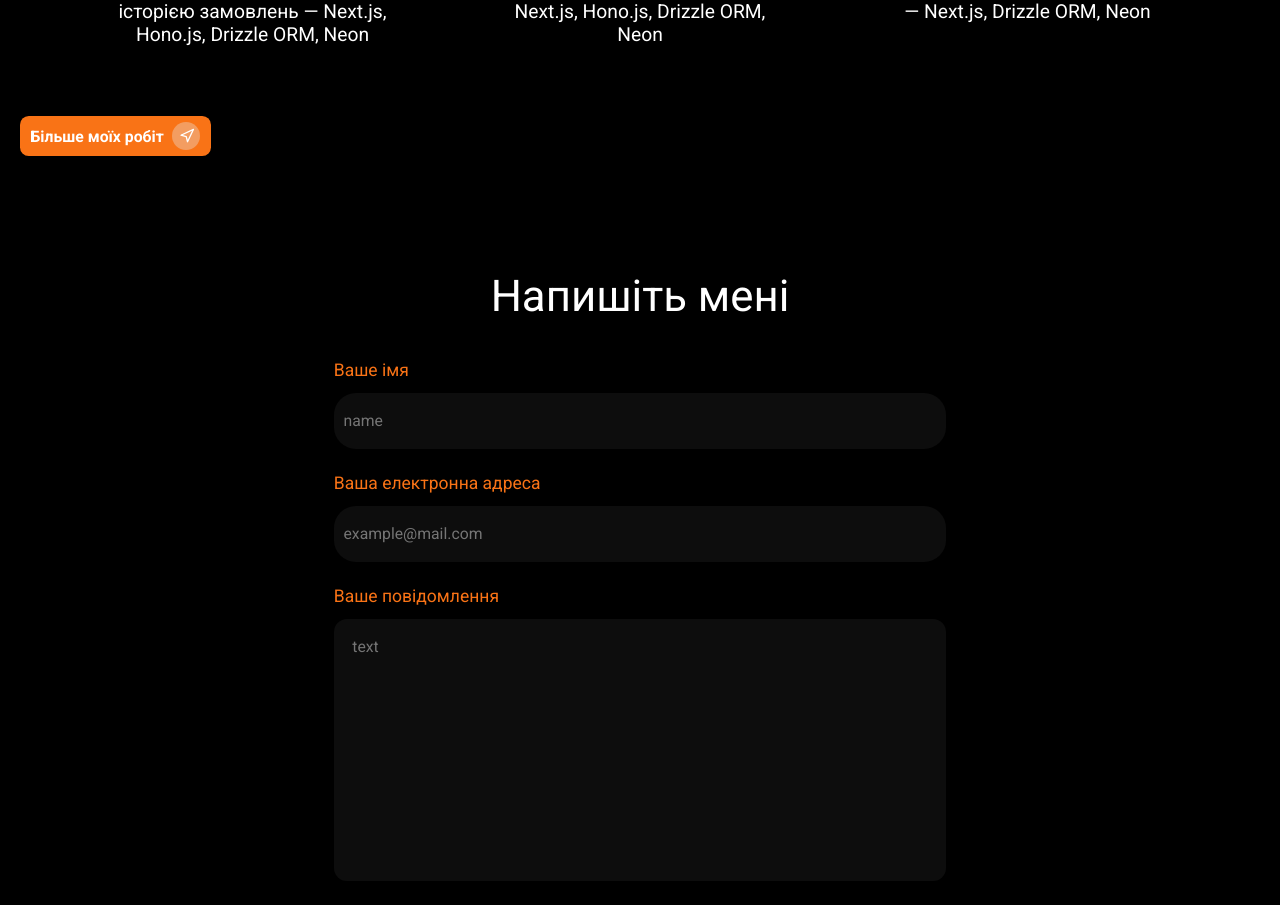
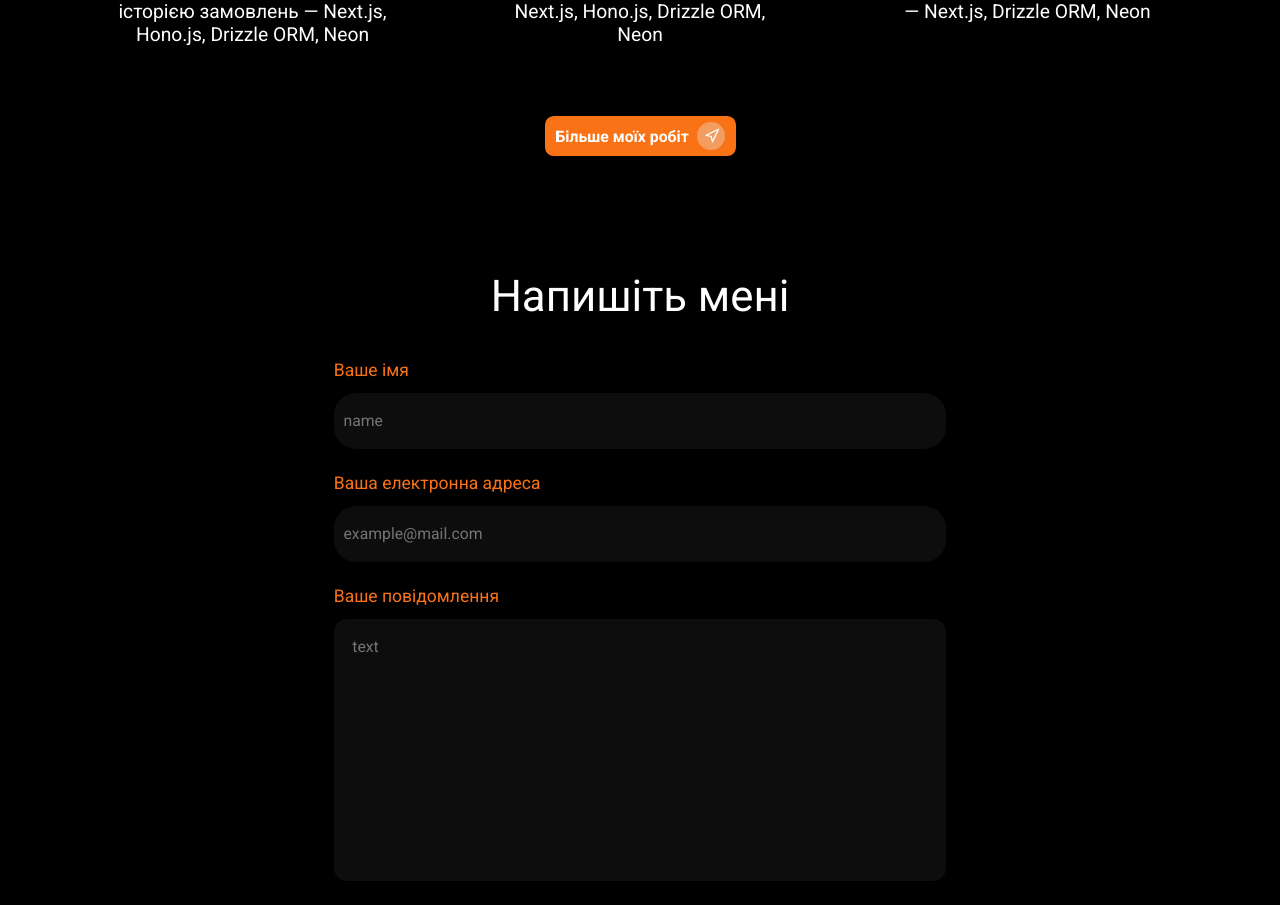
Before and after one commit to programer1983/my-portfolio, a Next.js app: page / in a window 1280 px wide. Shown: the part 2538-3443 px from the top of the page. Built offline with nearby package versions, Linux system fonts and the light colour scheme.

Commit message:
fix  to scroll and animation for works  page and  works  component

```diff
--- a/components/Works/Works.scss
+++ b/components/Works/Works.scss
@@ -62,6 +62,11 @@
   line-height: 1.2;
 }
 
+.works_link {
+  display: flex;
+  justify-content: center;
+}
+
 .works_button {
   display: flex;
   background-color: rgb(249, 115, 22);
--- a/components/Works/Works.tsx
+++ b/components/Works/Works.tsx
@@ -14,7 +14,7 @@ const Works = () => {
       opacity: 1,
       rotateY: 0,
       transition: {
-        duration: 0.6,
+        duration: 1.2,
         ease: "easeOut",
       },
     },
@@ -32,7 +32,7 @@ const Works = () => {
                 key={data.id}
                 initial="hidden"
                 whileInView="visible"
-                viewport={{ once: true, amount: 0.05 }}
+                viewport={{ amount: 0.05 }}
                 variants={cardVariants}
               >
                 <a href={data.path} className="works__link" target="_blank">
@@ -52,6 +52,7 @@ const Works = () => {
             );
           })}
         </div>
+        <div className="works_link">
           <Link href="/works">
             <button type="button" className="works_button">
               <span>Більше моїх робіт</span>
@@ -61,6 +62,7 @@ const Works = () => {
             </button>
           </Link>
         </div>
+      </div>
     </section>
   );
 };
```
Also changed, not shown: src/app/works/page.tsx (+9 -3 lines). Lines whose indentation alone changed are shown as unchanged.
